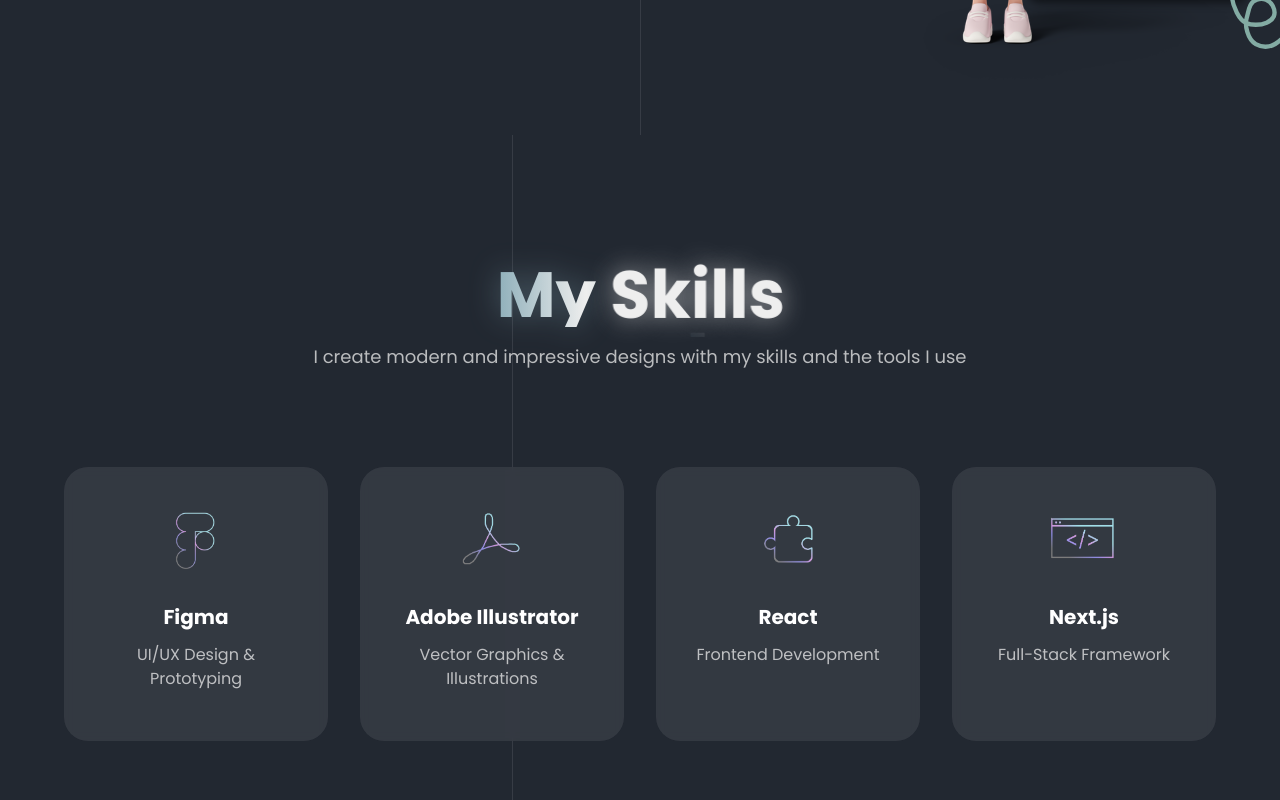
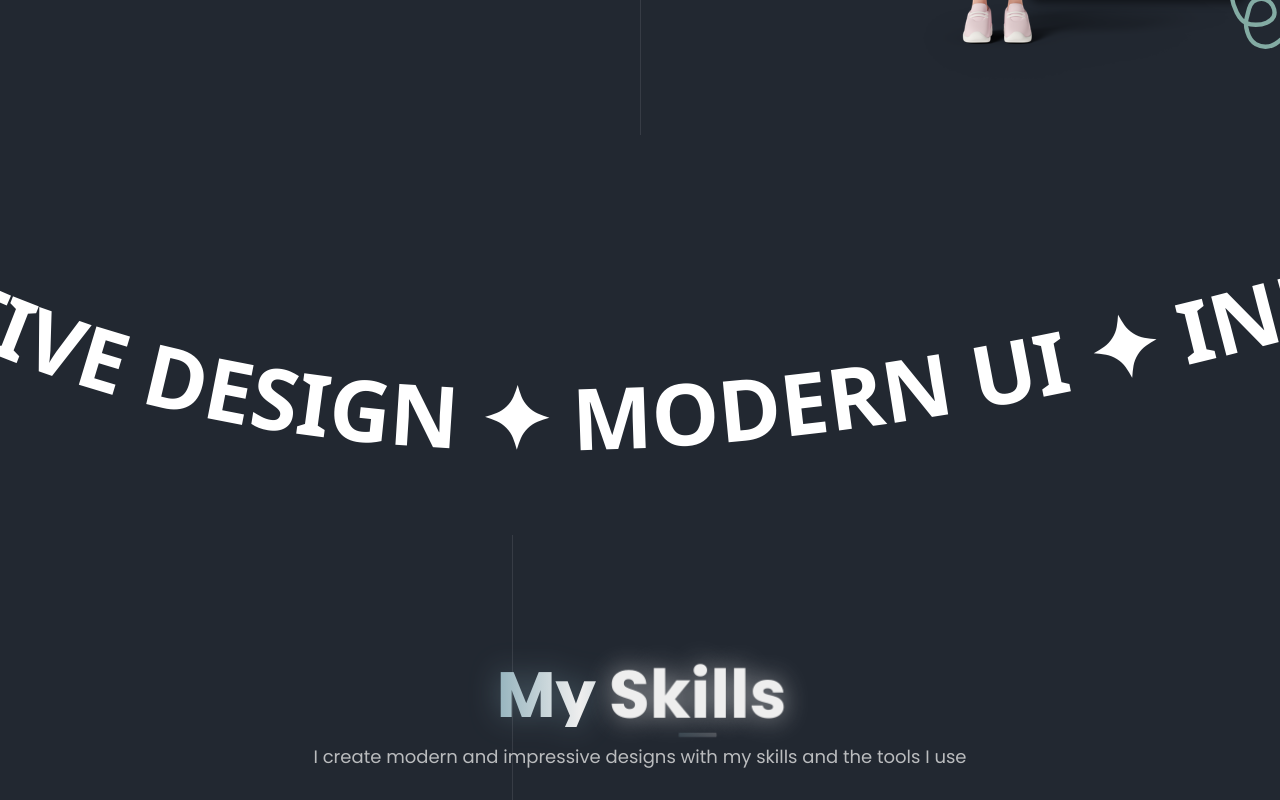
Before and after one commit to azramutlu/portfolio, a Next.js app: page / in a window 1280 px wide. Shown: the part 1560-2360 px from the top of the page. Built offline with nearby package versions, Linux system fonts and the light colour scheme.

Commit message:
feat: added curved loop

```diff
--- a/src/app/page.tsx
+++ b/src/app/page.tsx
@@ -5,6 +5,7 @@
 import Header from '@/components/Header'
 import HeroSection from '@/components/HeroSection'
 import AboutSection from '@/components/AboutSection'
+import CurvedLoop from '@/components/CurvedLoop/CurvedLoop'
 import SkillsSection from '@/components/SkillsSection'
 import Footer from '@/components/Footer'
 import FloatingButton from '@/components/FloatingButton'
@@ -104,6 +105,24 @@
 
       <HeroSection />
       <AboutSection />
+
+      <motion.div
+        className="relative bg-[#222831] overflow-hidden"
+        initial={{ opacity: 0 }}
+        whileInView={{ opacity: 1 }}
+        transition={{ duration: 1 }}
+        viewport={{ once: true }}
+      >
+        <CurvedLoop
+          marqueeText="CREATIVE DESIGN ✦ MODERN UI ✦ INNOVATIVE SOLUTIONS ✦ UNIQUE EXPERIENCE ✦ "
+          speed={1.5}
+          className="text-[#84A8B4] font-bold"
+          curveAmount={300}
+          direction="right"
+          interactive={true}
+        />
+      </motion.div>
+
       <SkillsSection />
       <Footer />
 
--- a/src/components/CurvedLoop/CurvedLoop.tsx
+++ b/src/components/CurvedLoop/CurvedLoop.tsx
@@ -130,7 +130,7 @@
 
   return (
     <div
-      className="min-h-screen flex items-center justify-center w-full"
+      className="sm:min-h-[400px] min-h-[100px] flex items-center justify-center"
       style={{ visibility: ready ? "visible" : "hidden", cursor: cursorStyle }}
       onPointerDown={onPointerDown}
       onPointerMove={onPointerMove}
@@ -138,7 +138,7 @@
       onPointerLeave={endDrag}
     >
       <svg
-        className="select-none w-full overflow-visible block aspect-[100/12] text-[6rem] font-bold uppercase leading-none"
+        className="select-none overflow-visible block aspect-[100/12] text-[6rem] font-bold uppercase leading-none"
         viewBox="0 0 1440 120"
       >
         <text
```
